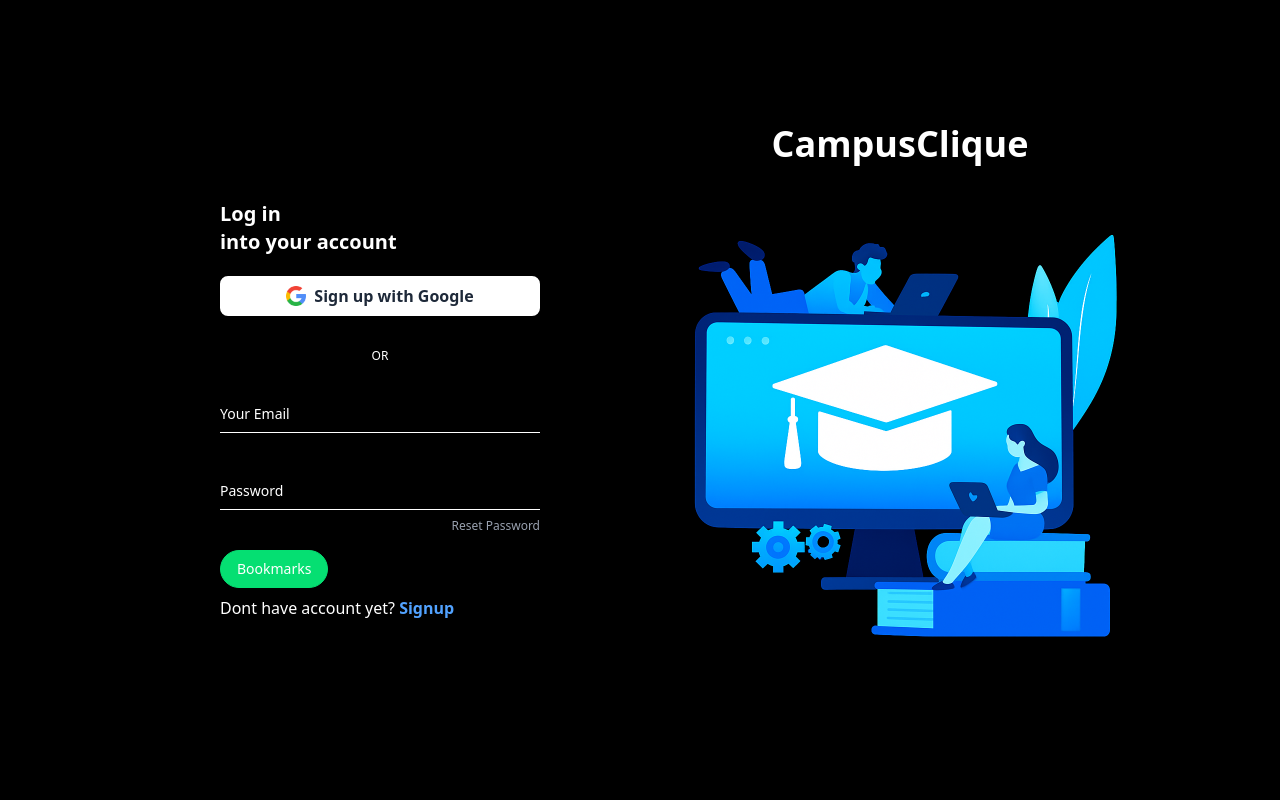
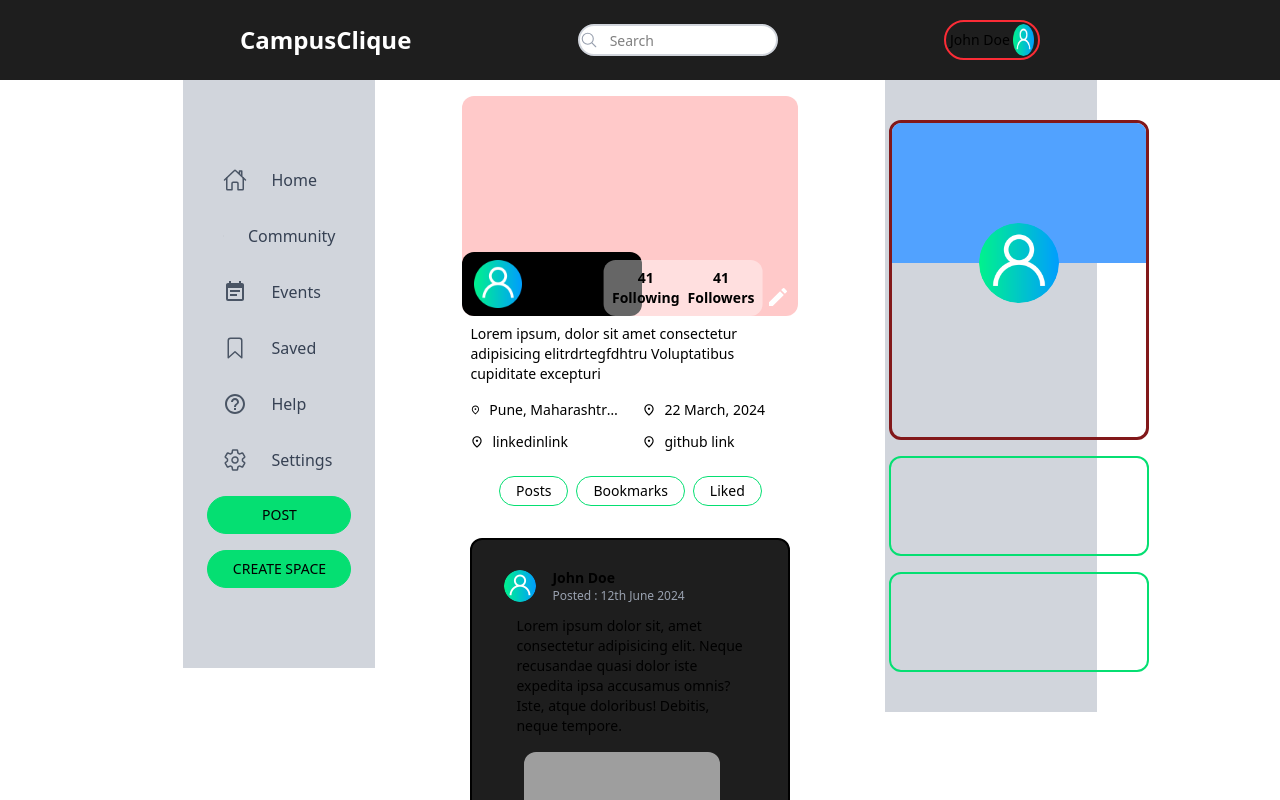
Before and after one commit to Sarthak12903/CampusClique, a React (Vite) app in the folder frontend/: page /profile in a window 1280 px wide. Shown: the top 800 px of the page. Built offline with nearby package versions, Linux system fonts and the light colour scheme; grey boxes are pictures that could not be loaded.

Commit message:
responsiveness updated

```diff
--- a/frontend/src/App.jsx
+++ b/frontend/src/App.jsx
@@ -3,17 +3,20 @@
 import RouteStructure from "./Routes";
 import RightSideBar from "./Components/RightSidebar/RightSideBar";
 import LoginPage from "./Pages/LoginPage/LoginPage";
+import { useState } from "react";
 function App() {
+  const [isSidebarOpen, setIsSidebarOpen] = useState(false);
   return (
     <>
-      {/* <NavBar />
+      <NavBar onMenuClick={() => setIsSidebarOpen(true)} />
       <div className="flex w-screen items-start max-sm:px-5 lg:px-40 justify-around   lg:gap-10 ">
-        <LeftSideBar/>
+        <LeftSideBar  isOpen={isSidebarOpen}
+          onClose={() => setIsSidebarOpen(false)}/>
         <RouteStructure/>
       <RightSideBar/>
-      </div> */}
+      </div>
 
-   <LoginPage/>
+   {/* <LoginPage/> */}
 
 
     </>
--- a/frontend/src/Components/CreatePost/CreatePost.jsx
+++ b/frontend/src/Components/CreatePost/CreatePost.jsx
@@ -1,6 +1,6 @@
 import React from 'react'
 import { SlPicture } from "react-icons/sl";
-
+import PrimaryGradientButton from '../PrimaryGradientButton/PrimaryGradientButton';
 import ProfilePic from "../../assets/GradientIcons/ProfilePic.png"
 const CreatePost = () => {
   return (
@@ -13,7 +13,7 @@
           placeholder="What's on your mind?"
           className="flex-1 max-sm: h-8 text-md pl-4 rounded-xl max-md:text-sm bg-gray-600 text-gray-300 outline:none"
         />
-        <button type="submit" className='rounded-full h-8 w-[25%] self-center bg-green-400'>Post</button>
+       <PrimaryGradientButton buttonName="POST" onClick={()=>{console.log("POST button of create post clicked")}}/>
       </div>
       <div className='flex items-center px-20 justify-start gap-6 mb-2'>
        <SlPicture className='h-8 w-8 rounded-lg text-gray-400'/>
--- a/frontend/src/Components/LeftSideBar/LeftSideBar.jsx
+++ b/frontend/src/Components/LeftSideBar/LeftSideBar.jsx
@@ -5,6 +5,7 @@
   IoSettingsOutline,
 } from "react-icons/io5";
 import { MdEventNote, MdHelpOutline } from "react-icons/md";
+import PrimaryGradientButton from "../PrimaryGradientButton/PrimaryGradientButton";
 
 const sidebarItems = [
   {
@@ -39,9 +40,28 @@
   },
 ];
 
-export default function LeftSideBar() {
+export default function LeftSideBar({ isOpen, onClose }) {
   return (
-    <div className="hidden md:flex md:w-[30%] xl:w-[20%] h-[80%] py-20 px-10 flex flex-col gap-4 bg-gray-300">
+    <>
+       {isOpen && (
+        <div
+          onClick={onClose}
+          className="fixed inset-0 bg-black/40 z-40 md:hidden"
+        />
+      )}
+    {/* <div className="hidden md:flex md:w-[30%] xl:w-[20%] h-[80%] py-20 px-10 flex flex-col gap-4 bg-gray-300"> */}
+     <div
+        className={`
+          fixed top-0 left-0 z-50
+          h-full w-[75%]
+          bg-gray-300
+          py-20 px-6
+          flex flex-col gap-4
+          transform transition-transform duration-300
+          ${isOpen ? "translate-x-0" : "-translate-x-full"}
+          md:static md:translate-x-0 md:w-[20%]
+        `}
+      >
       {sidebarItems.map((item) => {
         const Icon = item.icon;
 
@@ -58,9 +78,12 @@
           </div>
         );
       })}
-      <button className="rounded-full h-10 w-[80%] self-center bg-green-400 mt-5">POST</button>
-      <button className="rounded-full h-10 w-[80%] self-center bg-green-400 ">CREATE SPACE</button>
+      {/* <button className="rounded-full h-10 w-[80%] self-center bg-green-400 mt-5">POST</button> */}
+      {/* <button className="rounded-full h-10 w-[80%] self-center bg-green-400 ">CREATE SPACE</button> */}
+      <PrimaryGradientButton buttonName="POST" onClick={()=>{console.log("POST BUTTON ON LEFT SIDE BAR IS CLICKED")}} />
+      <PrimaryGradientButton buttonName="CREATE SPACE" onClick={()=>{console.log("Create spaceBUTTON ON LEFT SIDE BAR IS CLICKED")}} />
 
     </div>
+    </>
   );
 }
--- a/frontend/src/Components/LoginForm/LoginForm.jsx
+++ b/frontend/src/Components/LoginForm/LoginForm.jsx
@@ -32,7 +32,7 @@
                     </span>
                 </div>
                    <div className='space-y-2'>
-                     <PrimaryGradientButton/>
+                     <PrimaryGradientButton buttonName="Login"  onClick={()=>{console.log("Login button Clicked")}}/>
                     <p>Dont have account yet?<a href="#" className='text-blue-400 font-semibold'> Signup</a></p>
                    </div>
 
--- a/frontend/src/Components/NavBar/NavBar.jsx
+++ b/frontend/src/Components/NavBar/NavBar.jsx
@@ -2,10 +2,11 @@
 import { IoSearchOutline } from "react-icons/io5";
 import { AiOutlineMenu } from "react-icons/ai";
 
-export default function NavBar() {
+export default function NavBar({onMenuClick}) {
   return (
     <div className="w-screen max-sm:p-5 sm:px-10 md:px-80 lg:px-60  h-[5rem] bg-[#1e1e1e] flex justify-between items-center">
-      <AiOutlineMenu className="flex md:hidden" />
+      <AiOutlineMenu   onClick={onMenuClick}
+        className="md:hidden text-white text-2xl cursor-pointer" />
       <h1 className="font-bold max-sm:text-xl sm:text-2xl text-white">CampusClique</h1>
 
       {/* SearchBAr */}
--- a/frontend/src/Components/PrimaryGradientButton/PrimaryGradientButton.jsx
+++ b/frontend/src/Components/PrimaryGradientButton/PrimaryGradientButton.jsx
@@ -1,9 +1,9 @@
 import React from 'react'
 
-const PrimaryGradientButton = () => {
+const PrimaryGradientButton = ({buttonName, onClick}) => {
     return (
 
-            <div className="inline-flex items-center justify-center px-4 py-2 rounded-full text-sm font-medium whitespace-nowrap border-1 border-green-400  bg-green-400">Bookmarks</div>
+            <div  onClick={onClick}   className="inline-flex items-center justify-center px-4 py-2 rounded-full text-sm font-medium whitespace-nowrap border-1 border-green-400  bg-green-400">{buttonName}</div>
 
     )
 }
--- a/frontend/src/Components/SecondaryGradientButton/SecondaryGradientButton.jsx
+++ b/frontend/src/Components/SecondaryGradientButton/SecondaryGradientButton.jsx
@@ -1,8 +1,8 @@
 import React from 'react'
 
-const SecondaryGradientButton = () => {
+const SecondaryGradientButton = ({buttonName,onClick}) => {
     return (
-        <div className="inline-flex items-center justify-center px-4 py-1 rounded-full text-sm font-medium whitespace-nowrap border-1 border-green-400">Bookmarks</div>
+        <div  onClick={onClick}  className="inline-flex items-center justify-center px-4 py-1 rounded-full text-sm font-medium whitespace-nowrap border-1 border-green-400">{buttonName}</div>
     )
 }
 
--- a/frontend/src/Pages/ProfilePage/ProfilePage.jsx
+++ b/frontend/src/Pages/ProfilePage/ProfilePage.jsx
@@ -8,9 +8,9 @@
       <ProfileTab/>
       <ProfileDescription/>
       <div className="flex p-2 items-center justify-center gap-2 mt-2">
-        <SecondaryGradientButton/>
-        <SecondaryGradientButton/>
-        <SecondaryGradientButton/>
+        <SecondaryGradientButton buttonName="Posts" onClick={()=>{console.log("my post are showing")}}/>
+        <SecondaryGradientButton buttonName="Bookmarks" onClick={()=>{console.log("bookmarks post are showing")}}/>
+        <SecondaryGradientButton buttonName="Liked" onClick={()=>{console.log("liked post are showing")}}/>
 
       </div>
      <Post className='mx-2'/>
```
